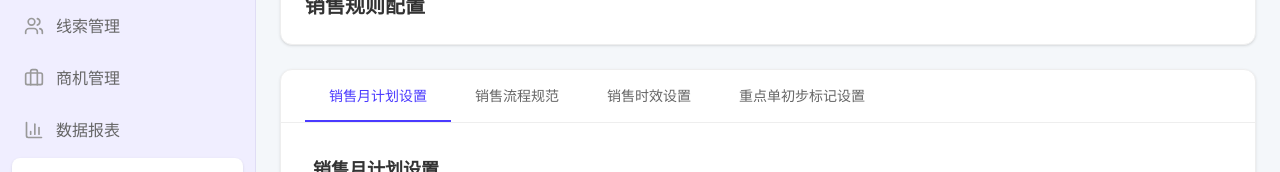
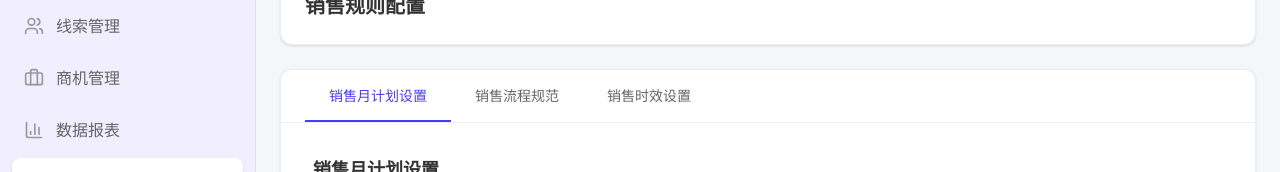
Before and after one commit to Strawberry-codeS/crm-sales-rules-config, a React (Vite) app: page / in a window 1280 px wide. Shown: the part 126-298 px from the top of the page. Built offline with nearby package versions, Linux system fonts and the light colour scheme.

Commit message:
UI: Remove 重点单初步标记设置 tab

```diff
--- a/src/App.tsx
+++ b/src/App.tsx
@@ -29,7 +29,7 @@ import {
 } from 'lucide-react';
 import { motion, AnimatePresence } from 'motion/react';
 
-type TabType = 'monthly' | 'process' | 'aging' | 'tags';
+type TabType = 'monthly' | 'process' | 'aging';
 
 export default function App() {
   const [activeTab, setActiveTab] = useState<TabType>('monthly');
@@ -48,7 +48,6 @@ export default function App() {
     { id: 'monthly', label: '销售月计划设置' },
     { id: 'process', label: '销售流程规范' },
     { id: 'aging', label: '销售时效设置' },
-    { id: 'tags', label: '重点单初步标记设置' },
   ];
 
   return (
@@ -139,7 +138,6 @@ export default function App() {
                 {activeTab === 'monthly' && <MonthlyPlanView key="monthly" />}
                 {activeTab === 'process' && <ProcessView key="process" />}
                 {activeTab === 'aging' && <AgingView key="aging" />}
-                {activeTab === 'tags' && <TagsView key="tags" />}
               </AnimatePresence>
             </div>
           </div>
```
